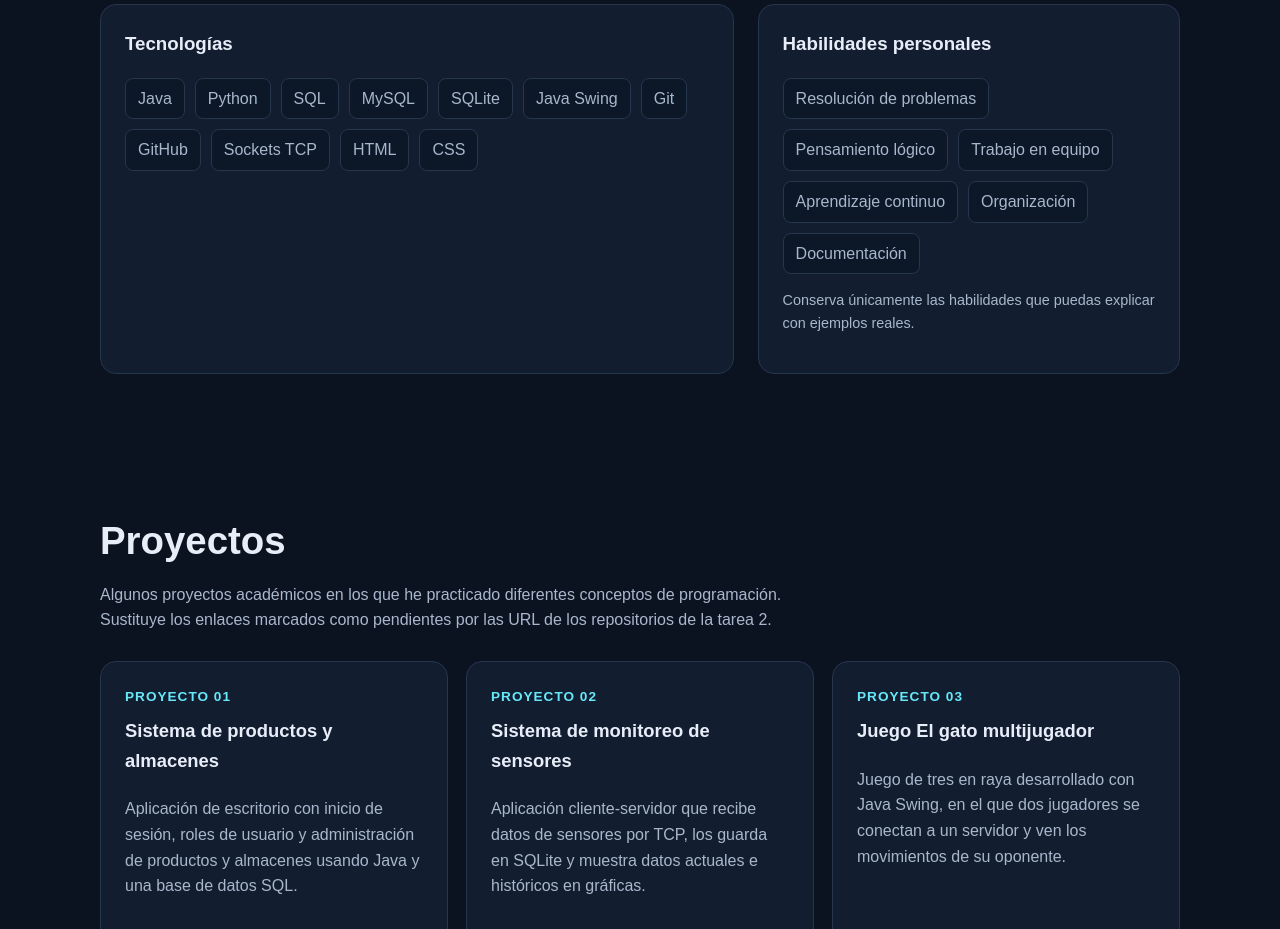
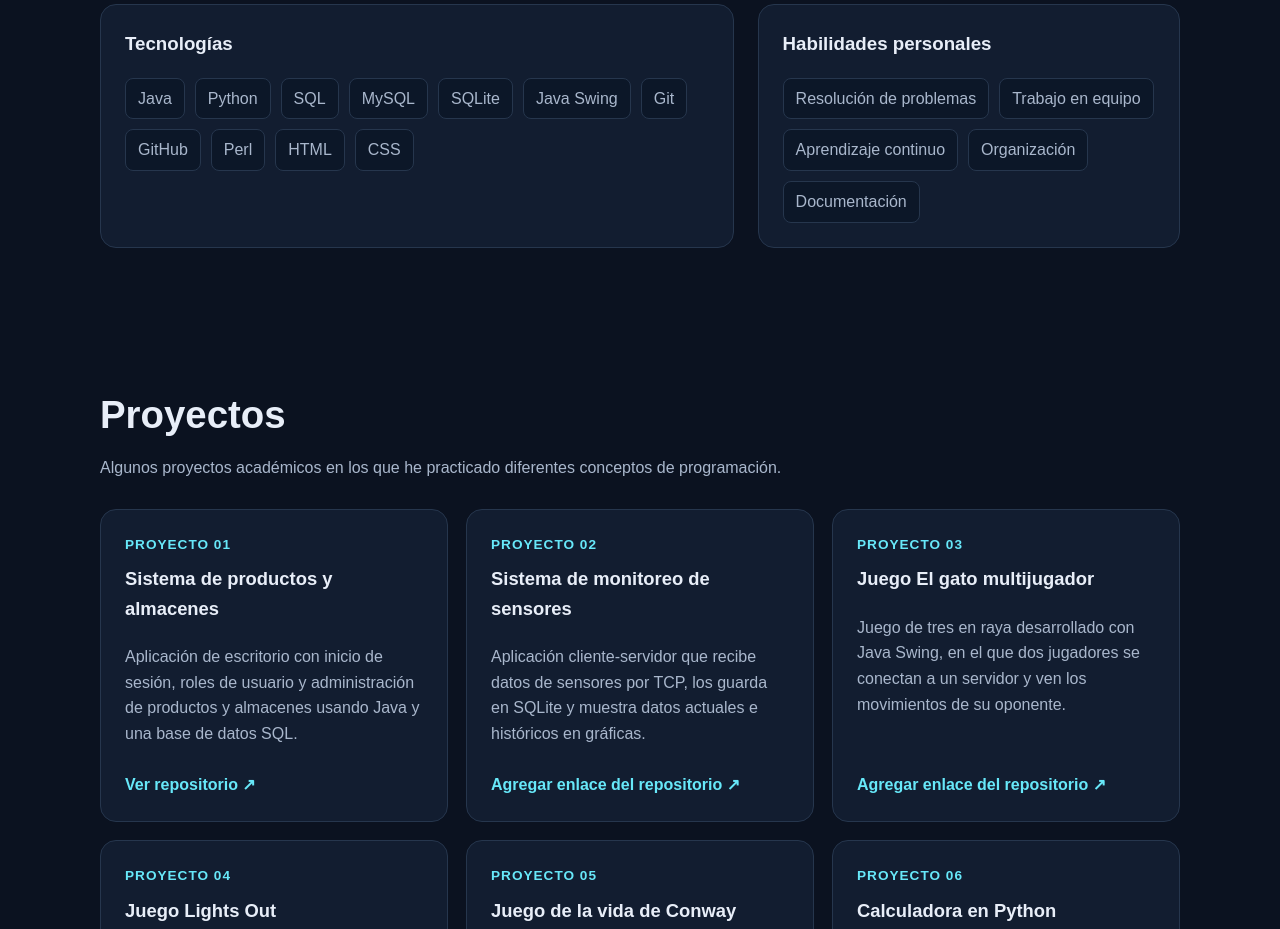
Before and after one commit to ADALBERTORUIZCHAVEZ/ADALBERTORUIZCHAVEZ.github.io, a plain HTML site: page index.html in a window 1280 px wide. Shown: the part 1960-2889 px from the top of the page. Drawn offline with Linux system fonts and the light colour scheme.

Commit message:
Update index.html

```diff
--- a/index.html
+++ b/index.html
@@ -186,16 +186,15 @@
             <h3>Tecnologías</h3>
             <ul class="lista-habilidades">
               <li>Java</li><li>Python</li><li>SQL</li><li>MySQL</li><li>SQLite</li>
-              <li>Java Swing</li><li>Git</li><li>GitHub</li><li>Sockets TCP</li><li>HTML</li><li>CSS</li>
+              <li>Java Swing</li><li>Git</li><li>GitHub</li><li>Perl</li><li>HTML</li><li>CSS</li>
             </ul>
           </article>
           <article class="panel">
             <h3>Habilidades personales</h3>
             <ul class="lista-habilidades">
-              <li>Resolución de problemas</li><li>Pensamiento lógico</li><li>Trabajo en equipo</li>
+              <li>Resolución de problemas</li><li>Trabajo en equipo</li>
               <li>Aprendizaje continuo</li><li>Organización</li><li>Documentación</li>
             </ul>
-            <p class="nota">Conserva únicamente las habilidades que puedas explicar con ejemplos reales.</p>
           </article>
         </div>
       </div>
@@ -204,7 +203,7 @@
     <section id="proyectos">
       <div class="contenedor">
         <h2 class="titulo-seccion">Proyectos</h2>
-        <p class="descripcion-seccion">Algunos proyectos académicos en los que he practicado diferentes conceptos de programación. Sustituye los enlaces marcados como pendientes por las URL de los repositorios de la tarea 2.</p>
+        <p class="descripcion-seccion">Algunos proyectos académicos en los que he practicado diferentes conceptos de programación. </p>
         <div class="proyectos">
           <article class="tarjeta">
             <span class="numero">PROYECTO 01</span>
```
